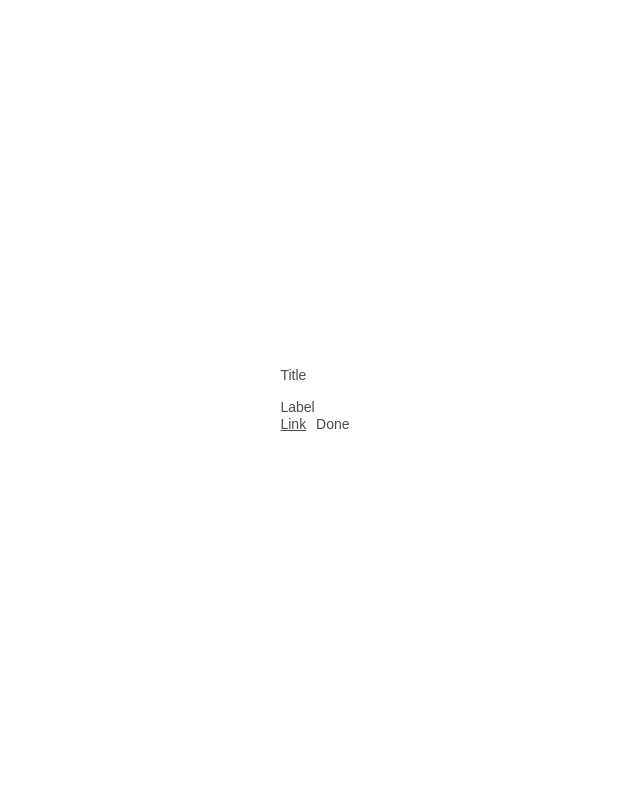
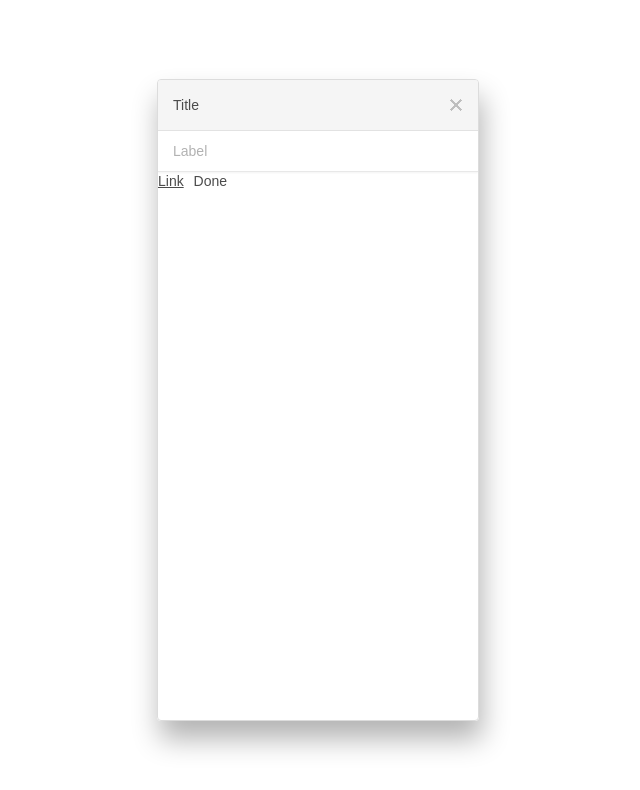
Before and after one commit to BStephenBB/dom-file-tree, a website: page public/index.html in a window 1280 px wide. Shown: the whole page, without its empty margins (322-962 px from the left). Drawn offline with Linux system fonts and the light colour scheme.

Commit message:
modal and top sections styles

```diff
--- a/public/styles.css
+++ b/public/styles.css
@@ -36,3 +36,47 @@ button {
   --primary: #4285f4;
   --white: #ffffff;
 }
+
+/* --- styles for main "modal" --- */
+.modal {
+  width: 320px;
+  min-height: 640px;
+  border: 1px solid #dcdcdc;
+  border-radius: 4px;
+  overflow: hidden;
+  display: flex;
+  flex-direction: column;
+  box-shadow: 3px 18px 28px 0px rgb(0 0 0 / 30%);
+}
+
+/* --- Modal heading & label --- */
+.heading {
+  display: flex;
+  height: 50px;
+  align-items: center;
+  padding: 0 var(--base-padding);
+  justify-content: space-between;
+  background: #f5f5f5;
+  border-bottom: 1px solid #e2e2e2;
+}
+
+.heading button {
+  width: 14px;
+  height: var(--sprite-interval);
+  opacity: 0.22;
+  background: url('icon-sprite.png') calc(-3 * var(--sprite-interval)) 0px;
+}
+
+.heading button:hover {
+  opacity: 0.5;
+}
+
+.label {
+  border-bottom: 1px solid #e8e8e8;
+  box-shadow: 0px 1px 2px rgba(0, 0, 0, 0.05);
+  color: #b2b2b2;
+  height: 40px;
+  display: flex;
+  align-items: center;
+  padding-left: var(--base-padding);
+}
```
